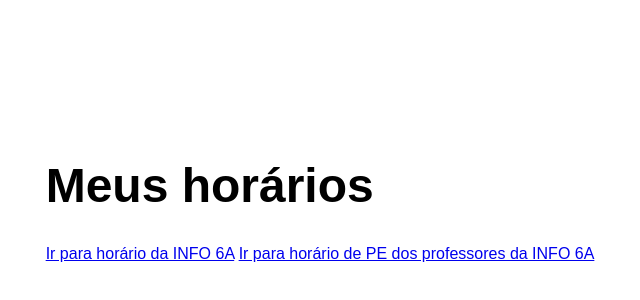
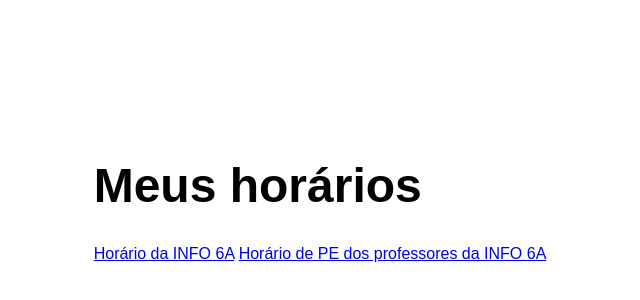
Before and after one commit to valencsoares/projetoPDM2, a website: page index.html in a window 1280 px wide. Shown: the part 206-506 px from the top of the page, without its empty margins (320-960 px from the left). Drawn offline with Linux system fonts and the light colour scheme.

Commit message:
Adicionado botões para melhor navegação na pwa

```diff
--- a/index.html
+++ b/index.html
@@ -13,8 +13,8 @@
 <body class="fullscreen">
     <div class="container">
         <h1 class="title">Meus horários</h1>
-        <a href="/horario.html">Ir para horário da INFO 6A</a>
-        <a href="/pe.html">Ir para horário de PE dos professores da INFO 6A</a>
+        <a href="/horario.html">Horário da INFO 6A</a>
+        <a href="/pe.html">Horário de PE dos professores da INFO 6A</a>
     </div>
     <script src="js/main.js"></script>
 </body>
```
Also changed, not shown: horario.html (+2 -0 lines), pe.html (+2 -0 lines).
